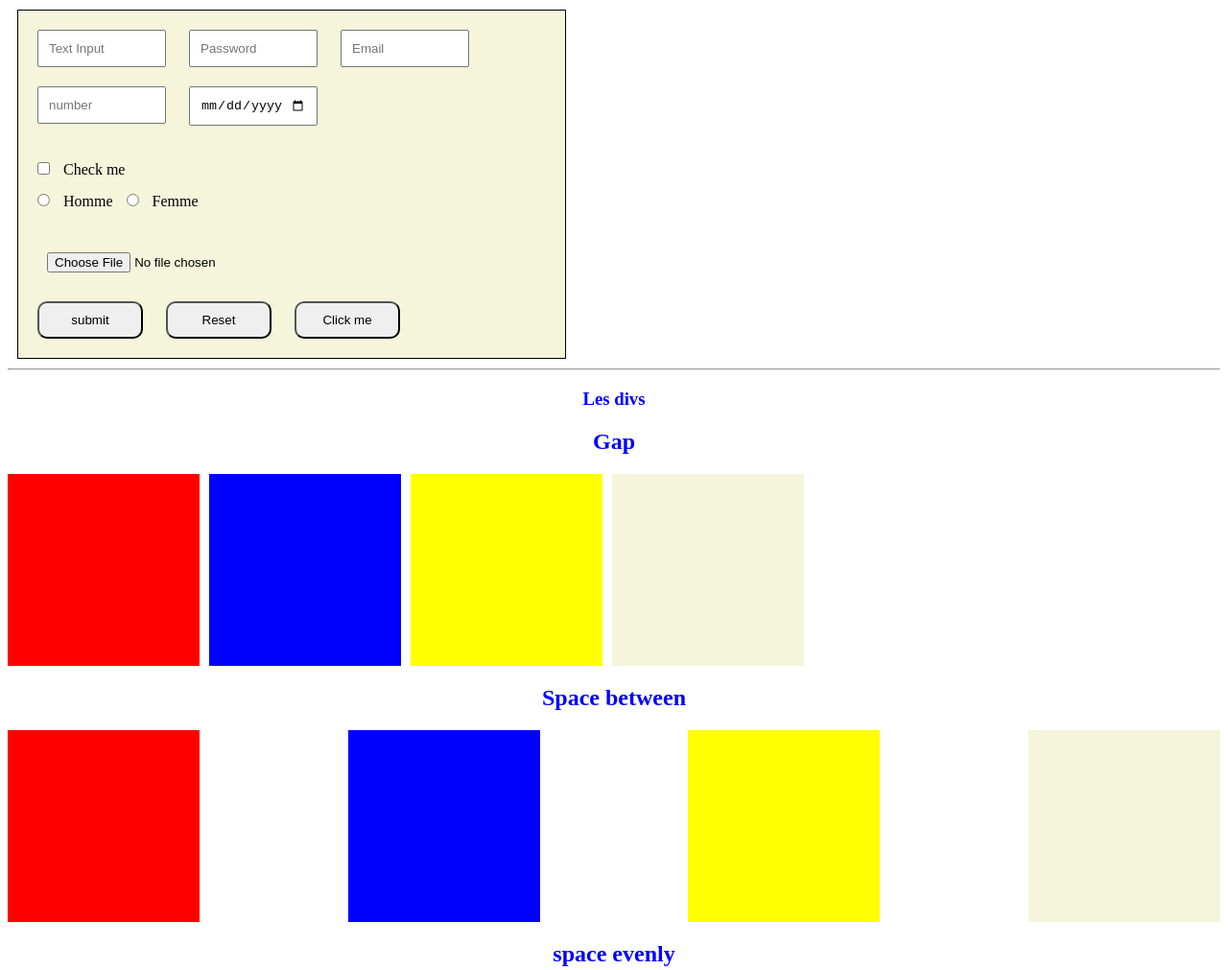
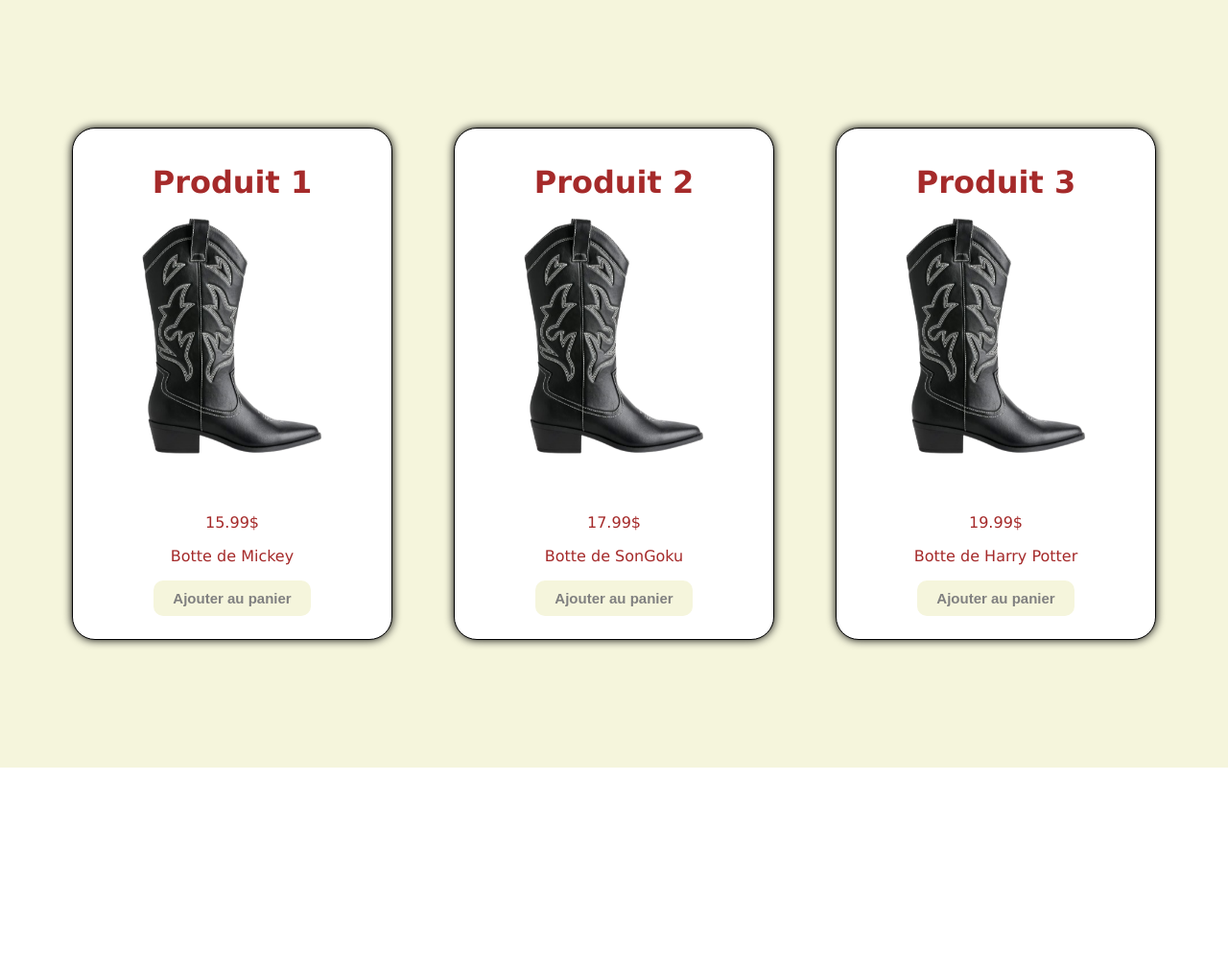
Before and after one commit to antoineBondet/TP1-HTML, a plain HTML site: page index.html in a window 1280 px wide. Shown: the top 1011 px of the page at 96% size. After the commit the page ends 800 px from the top, so only its background shows below. Drawn offline with Linux system fonts and the light colour scheme.

Commit message:
article v1

```diff
--- a/css/index.css
+++ b/css/index.css
@@ -1,90 +1,98 @@
-
-.divInput{
-    background-color: beige;
-    border: 1px solid black;
-    padding: 10px;
-    margin: 10px;
-    width: 550px;
+.div1{
+    width: 300px;
+    height: 500px;
+    background-color: white;
+    text-align: center;
+    font-family: 'Lucida Sans', 'Lucida Sans Regular', 'Lucida Grande', 'Lucida Sans Unicode', Geneva, Verdana, sans-serif;
+    color : brown;
+    border-radius:24px;
 }
 
-.input1{
-    width: 20%;
-    padding: 10px;
-    margin: 10px;
+.div2{
+    width: 300px;
+    height: 500px;
+    background-color: white;
+    text-align: center;
+    font-family: 'Lucida Sans', 'Lucida Sans Regular', 'Lucida Grande', 'Lucida Sans Unicode', Geneva, Verdana, sans-serif;
+    color : brown;
+    border-radius:24px;
+
+}
+.div3{
+    width: 300px;
+    height: 500px;
+    background-color: white;
+    text-align: center;
+    font-family: 'Lucida Sans', 'Lucida Sans Regular', 'Lucida Grande', 'Lucida Sans Unicode', Geneva, Verdana, sans-serif;
+    color : brown;
+    border-radius:24px;
+
+}
+.divmaman{
+    background-color: beige;
+    display: flex;
+    flex-direction: row;
+    align-items: center;
+    height: 100vh;
+    justify-content: center;
+    gap: 5%;
 }
 
-.check{
-    padding: 10px;
-    margin: 10px;
+.divmaman div{
+    border: 1px solid black;
+    border-radius: 24px;
+    padding: 1rem;
+    background-color: white;
+    box-shadow: 0 0 10px black;
 }
-.button1{
-    width: 50%;
-    padding: 10px;
-    margin: 10px;
+.divmaman div:hover {
+    scale: 1.1;
+    transition: 0.5s ease-in-out;
 }
+img{
 
-.button2{
-    width: 20%;
-    padding: 10px;
-    margin: 10px;
-    border-radius: 10px;
-}
-
-.button2:hover{
-    background-color: blue;
-    color: white;
-}
-
-.div1{
-    width: 200px;
-    height: 200px;
-    background-color:red
+    height: 300px;
+    animation: monter-descendre 1.5s infinite;
 
 }
 
-.div2{
-    width: 200px;
-    height: 200px;
-    background-color:blue
+body{
+    margin: 0;
+    padding: 0;
+    box-sizing: border-box;
 }
 
-.div3{
-    width: 200px;
-    height: 200px;
-    background-color:yellow
+@keyframes monter-descendre {
+    0% {
+        transform: translateY(0);
+    }
+    50% {
+        transform: translateY(-20px);
+    }
+    100% {
+        transform: translateY(0);
+    }
 }
 
-.div4{
-    width: 200px;
-    height: 200px;
-    background-color:beige
+.btn{
+    padding: 10px 20px;
+    border-radius: 10px;
+    border:none;
+    background-color: beige;
+    color:grey;
+    font-weight: bold;
+    font-size: 15px;
 }
 
-h2{
-    text-align: center;
-    color: blue;
-}
-.divmaman1{
-    display:flex;
-    gap: 10px;
+.btn:hover{
+    cursor: pointer;
+    background-color: gray;
+    color: beige;
+    transition: 0.5s ease-in-out;
 }
 
-.divmaman2{
-    display:flex;
-    justify-content: space-between;
+.nomBotte{
+    font-weight: bold,
+    color rgb(51,28,1);
+    margin : 1rem 0rem;
 }
-
-.divmaman3{
-    display:flex;
-    justify-content: space-evenly;
-}
-
-.divmaman4{
-    display:flex;
-    justify-content: center;
-}
-
-.divmaman5{
-    display:flex;
-    justify-content: space-around;
-}
--- a/index.html
+++ b/index.html
@@ -4,77 +4,32 @@
     <meta charset="UTF-8">
     <meta name="viewport" content="width=device-width, initial-scale=1.0">
     <link rel="stylesheet" type="text/css" href="css/index.css">
+    <script src="js/Script.js" type="module"></script>
     <title>BONDET</title>
 </head>
 <body>
-    <!-- Inputs -->
-    <div class="divInput">
-
-    <input class="input1" type="text" placeholder="Text Input">
-    <input class="input1"type="password" placeholder="Password">
-    <input class="input1"type="email" placeholder="Email">
-    <input class="input1"type="number" placeholder="number">
-    <input class="input1"type="date">
-
-    <br/>
-    <br>
-
-    <input class="check" type="checkbox" > Check me <br/>
-    <input class="check" type="radio"> Homme      <input class="check" type="radio"> Femme
-    <br>
-    <br>
-    <input class="button1" type="file">
-    <br>
-    <input class="button2" type="submit" value="submit">
-    <input class="button2" type="reset" value="Reset">
-    <input class="button2" type="button" value="Click me">
-
+  <div class="divmaman">
+   <div class="div1">
+    <h1>Produit 1</h1>
+    <img src="assets/image/Chaussure1-removebg-preview.png" alt="produit1">
+    <span>15.99$ </span>
+    <p class="nomBotte">Botte de Mickey</p>
+    <button class="btn" id="btn1">Ajouter au panier</button>
+   </div>
+   <div class="div2">
+    <h1>Produit 2</h1>
+    <img src="assets/image/Chaussure1-removebg-preview.png" alt="produit2">
+    <span>17.99$ </span>
+    <p class="nomBotte">Botte de SonGoku</p>
+    <button class="btn" id="btn2">Ajouter au panier</button>
+  </div>
+   <div class="div3">
+    <h1>Produit 3</h1>
+    <img src="assets/image/Chaussure1-removebg-preview.png" alt="produit3">
+    <span>19.99$ </span>
+    <p class="nomBotte">Botte de Harry Potter</p>
+    <button class="btn" id="btn3">Ajouter au panier</button>
+   </div>
 </div>
-
-<hr/>
-
-<h3 style="text-align: center;color: blue;">Les divs</h3>
-<h2>Gap</h1>
-<div class="divmaman1">
-<div class="div1"></div>
-<div class="div2"></div>
-<div class="div3"></div>
-<div class="div4"></div>
-</div>
-
-<h2> Space between</h1>
-<div class="divmaman2">
-  <div class="div1"></div>
-  <div class="div2"></div>
-  <div class="div3"></div>
-  <div class="div4"></div>
-  </div>
-
-  <h2> space evenly</h1>
-  <div class="divmaman3">
-    <div class="div1"></div>
-    <div class="div2"></div>
-    <div class="div3"></div>
-    <div class="div4"></div>
-    </div>
-
-    <h2> center</h1>
-    <div class="divmaman4">
-      <div class="div1"></div>
-      <div class="div2"></div>
-      <div class="div3"></div>
-      <div class="div4"></div>
-      </div>
-
-      <h2> space around</h1>
-      <div class="divmaman5">
-        <div class="div1"></div>
-        <div class="div2"></div>
-        <div class="div3"></div>
-        <div class="div4"></div>
-        </div>
-
-  <script src="./index.js"></script>
-
 </body>
 </html>
--- a/js/Script.js
+++ b/js/Script.js
@@ -1 +1,18 @@
-console.log('Hello World');
+const buttonAjouterPanier1 = document.getElementById("btn1");
+const buttonAjouterPanier2 = document.getElementById("btn2");
+const buttonAjouterPanier3 = document.getElementById("btn3");
+console.log(buttonAjouterPanier1);
+console.log(buttonAjouterPanier2);
+console.log(buttonAjouterPanier3);
+
+buttonAjouterPanier1.addEventListener('click', () => {
+    alert('Article  1 ajouté au panier');
+});
+
+buttonAjouterPanier2.addEventListener('click', () => {
+    alert('Article  2 ajouté au panier');
+});
+
+buttonAjouterPanier3.addEventListener('click', () => {
+    alert('Article 3 ajouté au panier');
+});
```
Also changed, not shown: assets/image/Chaussure1-removebg-preview.png (added).
